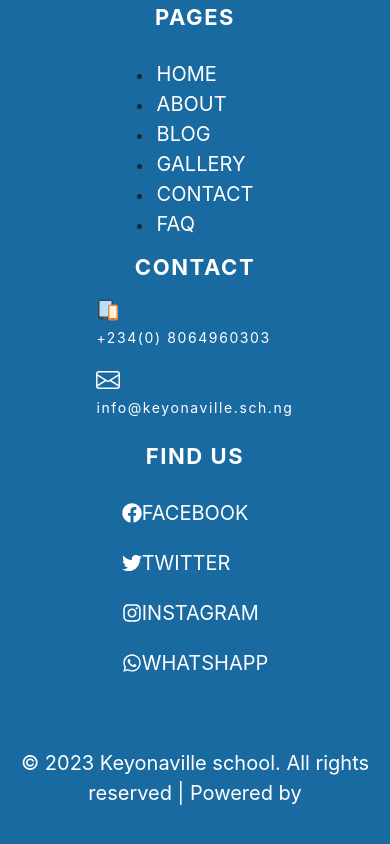
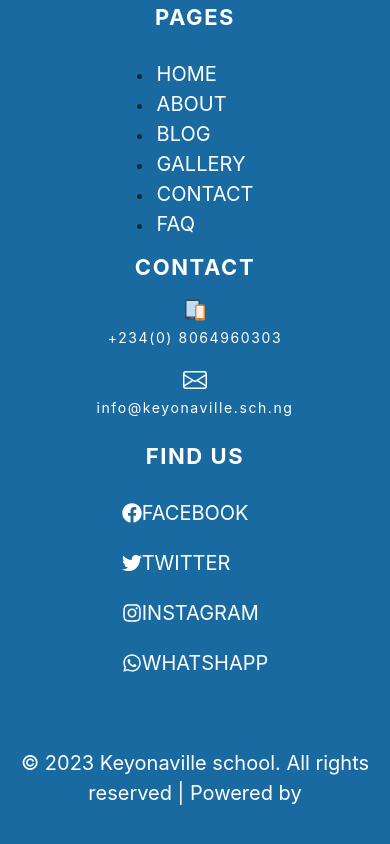
Before and after one commit to domchu/keyonaville, a Next.js app: page /faq in a window 390 px wide. Shown: the part 1398-2242 px from the top of the page. Built offline with nearby package versions, Linux system fonts and the light colour scheme.

Commit message:
chores:done with the footer

```diff
--- a/styles/globals.css
+++ b/styles/globals.css
@@ -282,7 +282,7 @@ nav {
   flex: 1;
 }
 .footer-tools {
-  padding: 10px 20px;
+  padding: 5px 20px;
 }
 .footer-tools a {
   color: #ffffff;
@@ -333,6 +333,7 @@ nav {
   }
   .footer-tools {
     padding: 0px 0px;
+    text-align: center;
   }
   .footer {
     padding: 50px 2px;
```
Also changed, not shown: styles/globals.scss (+6 -7 lines), 1 other file (tests, documents, lock files or other folders).
